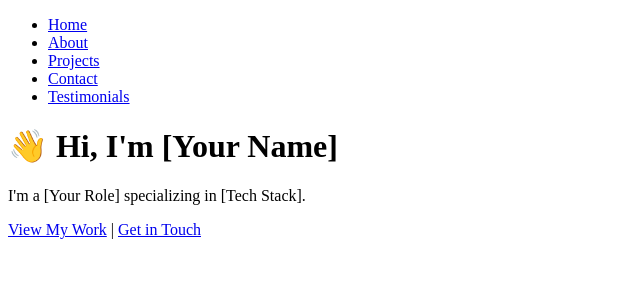
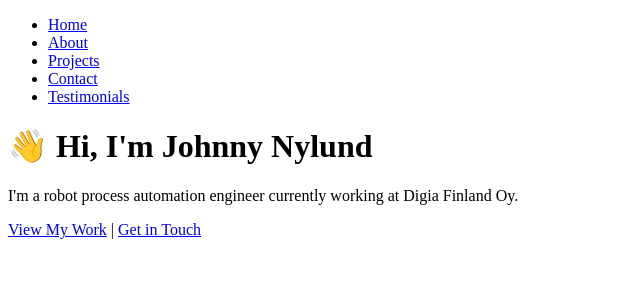
Before and after one commit to jaygoode/portfolio_landing_page, a Next.js app: page / in a window 1280 px wide. Shown: the top 300 px of the page, without its empty margins (0-640 px from the left). Built offline with nearby package versions, Linux system fonts and the light colour scheme.

Commit message:
update home

```diff
--- a/src/app/page.tsx
+++ b/src/app/page.tsx
@@ -3,8 +3,8 @@ import Image from "next/image";
 export default function Home() {
   return (
     <main>
-      <h1>👋 Hi, I'm [Your Name]</h1>
-      <p>I'm a [Your Role] specializing in [Tech Stack].</p>
+      <h1>👋 Hi, I'm Johnny Nylund</h1>
+      <p>I'm a robot process automation engineer currently working at Digia Finland Oy.</p>
       <a href="/projects">View My Work</a> | <a href="/contact">Get in Touch</a>
     </main>
   );
```
